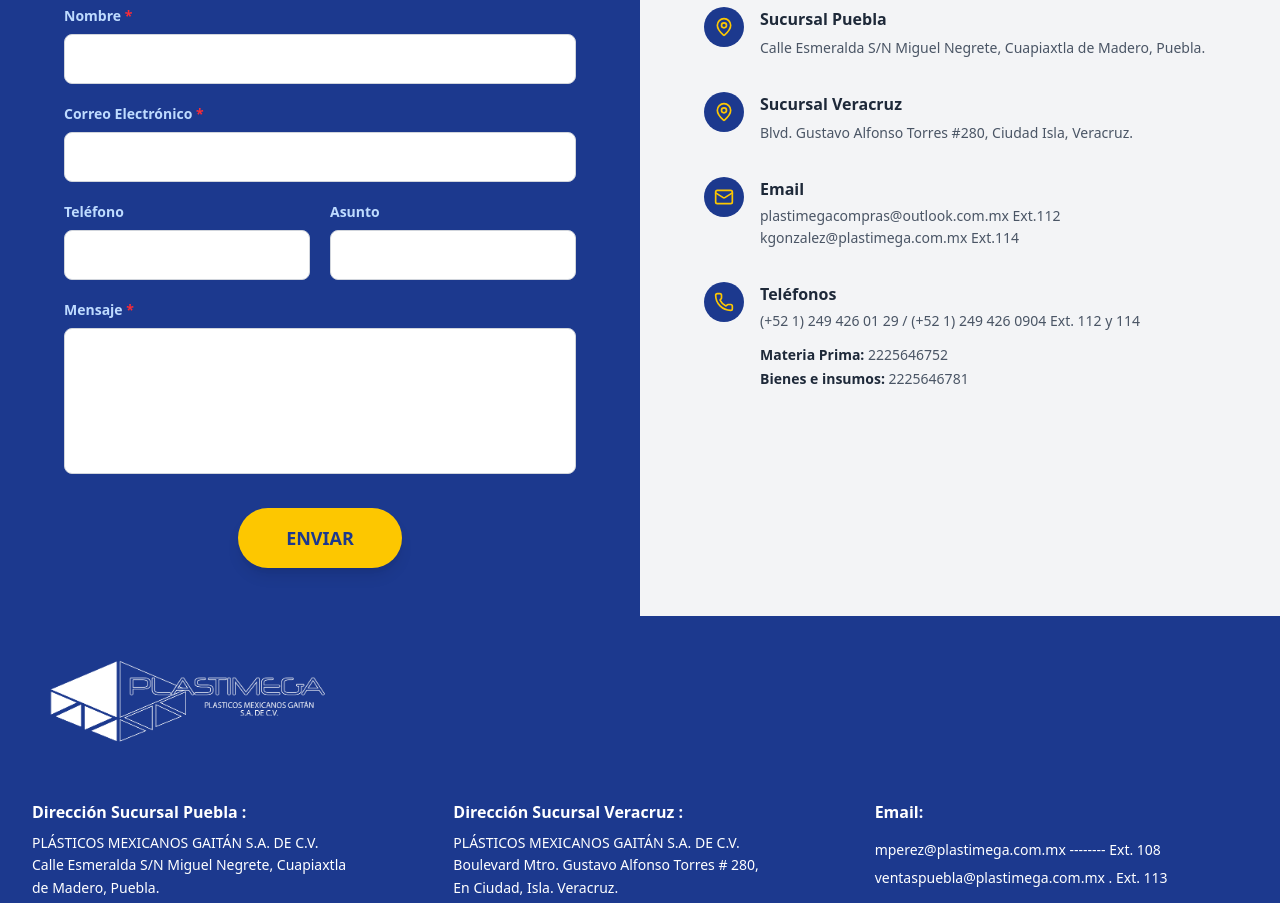
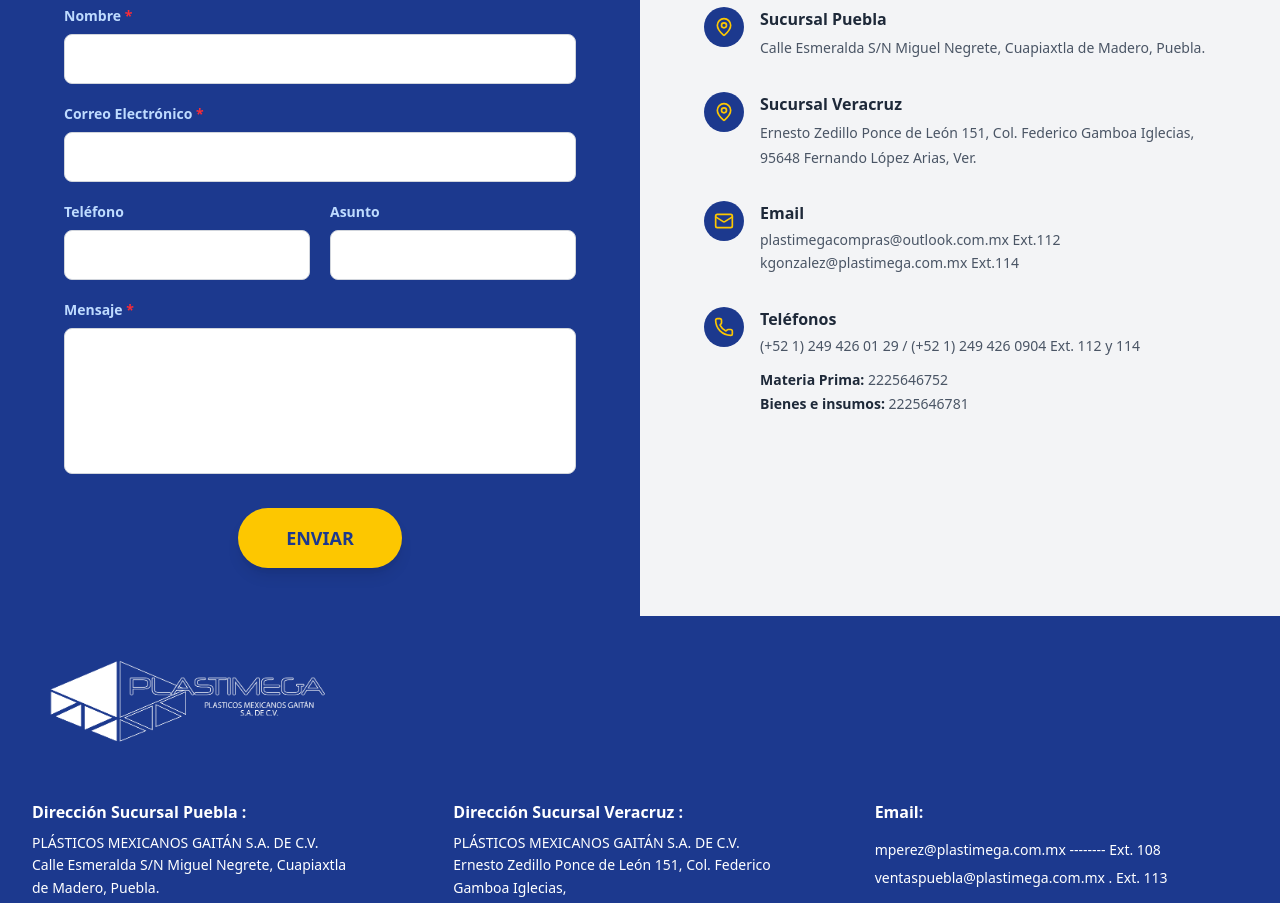
Before and after one commit to ManuelES23/plastimega_web, a React (Vite) app: page /proveedores in a window 1280 px wide. Shown: the part 1780-2683 px from the top of the page. Built offline with nearby package versions, Linux system fonts and the light colour scheme.

Commit message:
Cambio de direccion veracruz

```diff
--- a/src/components/Footer.jsx
+++ b/src/components/Footer.jsx
@@ -41,14 +41,15 @@
               PLÁSTICOS MEXICANOS GAITÁN S.A. DE C.V.
               <br />
               <a
-                href='https://www.google.com/maps/search/?api=1&query=Boulevard+Gustavo+Alfonso+Torres+280%2C+Ciudad+Isla%2C+Veracruz'
+                href='https://www.google.com/maps/search/?api=1&query=Ernesto+Zedillo+Ponce+de+Le%C3%B3n+151%2C+Col.+Federico+Gamboa+Iglecias%2C+95648+Fernando+L%C3%B3pez+Arias%2C+Ver.'
                 target='_blank'
                 rel='noopener noreferrer'
                 className='hover:text-yellow-400 transition-colors'
               >
-                Boulevard Mtro. Gustavo Alfonso Torres # 280,
+                Ernesto Zedillo Ponce de León 151, Col. Federico Gamboa
+                Iglecias,
                 <br />
-                En Ciudad, Isla. Veracruz.
+                95648 Fernando López Arias, Ver.
               </a>
             </p>
           </div>
--- a/src/components/ProveedoresSection.jsx
+++ b/src/components/ProveedoresSection.jsx
@@ -418,12 +418,13 @@
                       Sucursal Veracruz
                     </h4>
                     <a
-                      href='https://www.google.com/maps/search/?api=1&query=Blvd.+Gustavo+Alfonso+Torres+%23280%2C+Ciudad+Isla%2C+Veracruz'
+                      href='https://www.google.com/maps/search/?api=1&query=Ernesto+Zedillo+Ponce+de+Le%C3%B3n+151%2C+Col.+Federico+Gamboa+Iglecias%2C+95648+Fernando+L%C3%B3pez+Arias%2C+Ver.'
                       target='_blank'
                       rel='noopener noreferrer'
                       className='text-gray-600 text-sm leading-relaxed hover:text-blue-900 transition-colors'
                     >
-                      Blvd. Gustavo Alfonso Torres #280, Ciudad Isla, Veracruz.
+                      Ernesto Zedillo Ponce de León 151, Col. Federico Gamboa
+                      Iglecias, 95648 Fernando López Arias, Ver.
                     </a>
                   </div>
                 </motion.div>
```
